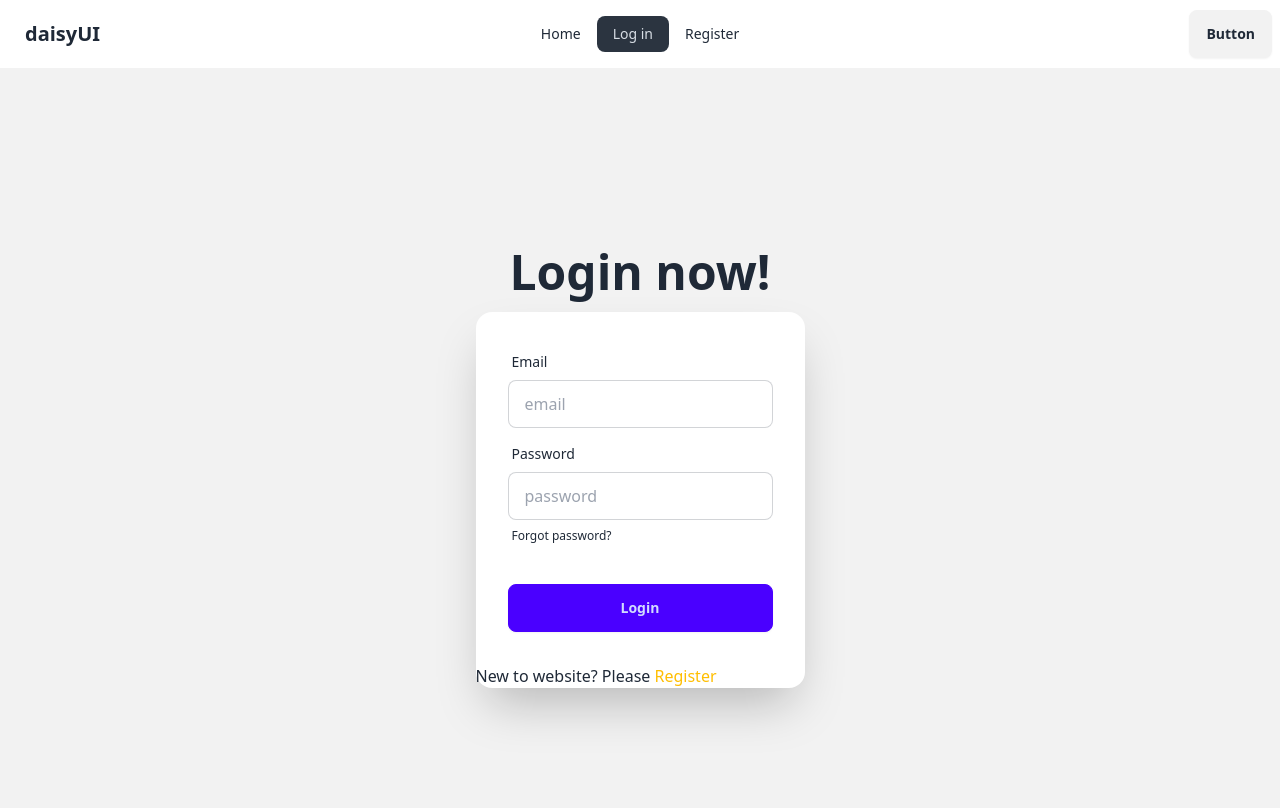
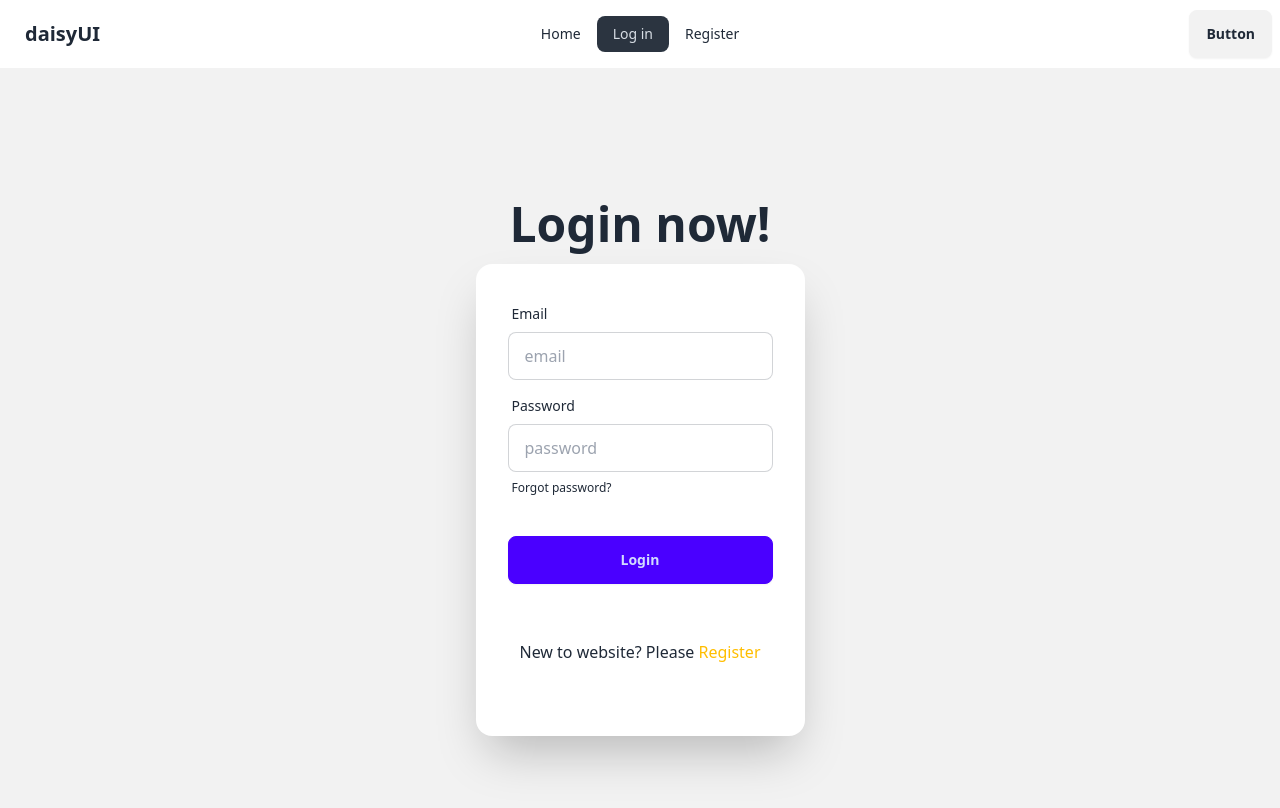
Before and after one commit to Mohiuddin10/firebase-authentication-2, a React (Vite) app: page /login in a window 1280 px wide. Shown: the top 808 px of the page. Built offline with nearby package versions, Linux system fonts and the light colour scheme.

Commit message:
login and registration done

```diff
--- a/src/components/Login.jsx
+++ b/src/components/Login.jsx
@@ -1,15 +1,28 @@
 import { NavLink } from "react-router-dom";
 import { useState } from "react";
+import { signInWithEmailAndPassword } from "firebase/auth";
+import auth from "../_firebase.config";
 
 
 const Login = () => {
     const [showPassword, setShowPassword] = useState(false);
+    const [user, setUser] = useState([]);
+    const [error, setError] = useState('')
 
     const handleLogin = e => {
         e.preventDefault();
         const email = e.target.email.value;
         const password = e.target.password.value;
         console.log(email, password);
+        signInWithEmailAndPassword(auth, email, password)
+        .then(result => {
+            console.log(result.user);
+            const logedinUser = result.user;
+            setUser(`${logedinUser.displayName} loged in successfully`);
+        })
+        .catch(error => {
+            setError(error.message);
+        })
     }
     return (
         <div className="hero min-h-screen bg-base-200">
@@ -38,7 +51,13 @@ const Login = () => {
                             <input className="btn btn-primary" type="submit" value="Login" />
                         </div>
                     </form>
-                    <p>New to website? Please <span className="text-warning"><NavLink to='/register'><a href="">Register</a></NavLink></span></p>
+                    <p className="text-center m-2 p-4">New to website? Please <span className="text-warning"><NavLink to='/register'><a href="">Register</a></NavLink></span></p>
+                    {
+                        user && <p className="text-center m-2 p-4">{user}</p>
+                    }
+                    {
+                        error && <p className="text-center m-2 p-4">{error}</p>
+                    }
                 </div>
             </div>
         </div>
--- a/src/components/Register.jsx
+++ b/src/components/Register.jsx
@@ -14,7 +14,8 @@ const Register = () => {
         console.log(name, email, password);
         createUserWithEmailAndPassword(auth, email, password)
         .then(result => {
-            setRegister('User created succssfully')
+
+            setRegister(`${name} registered successfully`)
         })
         .catch(error => {
             setError(error.message)
@@ -50,7 +51,7 @@ const Register = () => {
                             <input className="btn btn-primary" type="submit" value="Register" />
                         </div>
                     </form>
-                    <p>Already have account? Please <span className="text-warning"><NavLink to='/login'><a href="">Log in</a></NavLink></span></p>
+                    <p className="text-center m-2 p-4">Already have account? Please <span className="text-warning"><NavLink to='/login'><a href="">Log in</a></NavLink></span></p>
                 </div>
                 {
                     register && <p className="text-lg text-green-500">{register}</p>
```
